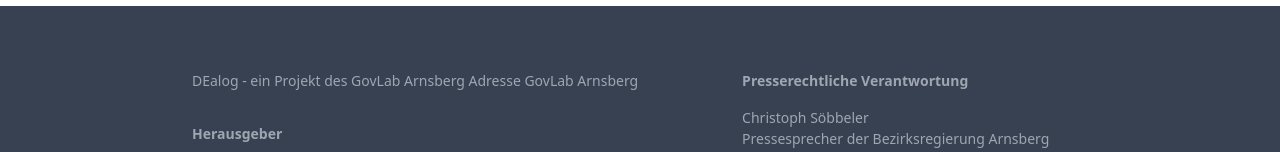
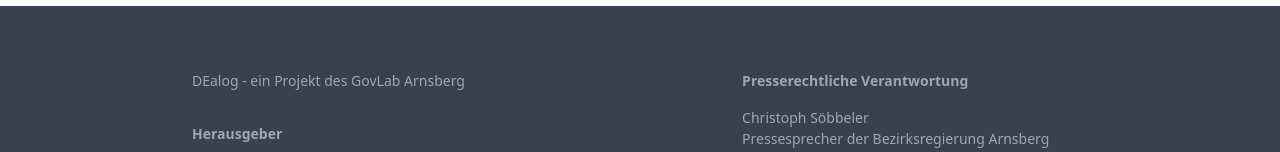
Before and after one commit to DEalog/landing-page, a website: page index.html in a window 1280 px wide. Shown: the part 5152-5304 px from the top of the page. Drawn offline with nearby package versions, Linux system fonts and the light colour scheme.

Commit message:
Fix imprint

```diff
--- a/index.html
+++ b/index.html
@@ -995,8 +995,7 @@
             <div class="block sm:flex sm:justify-between text-gray-400 text-sm">
               <div>
                 <p>
-                  DEalog - ein Projekt des GovLab Arnsberg Adresse GovLab
-                  Arnsberg
+                  DEalog - ein Projekt des GovLab Arnsberg
                 </p>
                 <h4 class="mt-8 font-semibold">Herausgeber</h4>
                 <div class="mt-4">
```
